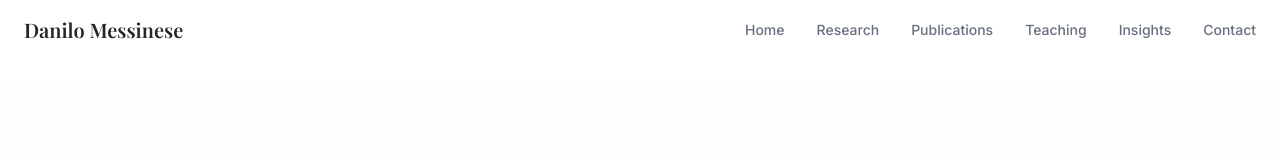
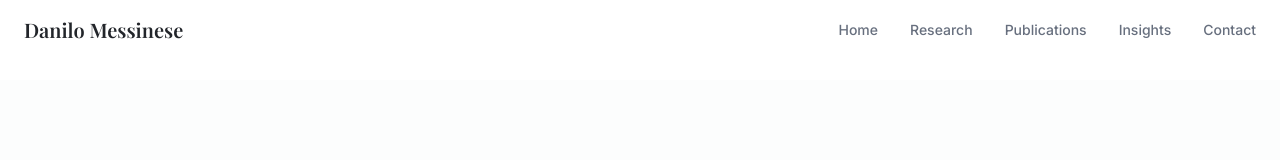
Before and after one commit to MessineseDanilo/innovate-academics, a React (Vite) app: page /insights in a window 1280 px wide. Shown: the top 160 px of the page. Built offline with nearby package versions, Linux system fonts and the light colour scheme; the HTML template or start-up script is replaced by a standard one.

Commit message:
Remove Teaching from navbar

```diff
--- a/src/components/Navigation.tsx
+++ b/src/components/Navigation.tsx
@@ -44,7 +44,6 @@ const Navigation = () => {
     { label: "Home", id: "home" },
     { label: "Research", id: "about" },
     { label: "Publications", id: "publications" },
-    { label: "Teaching", id: "teaching" },
     { label: "Insights", id: "insights", isPage: true },
     { label: "Contact", id: "contact" },
   ];
```
